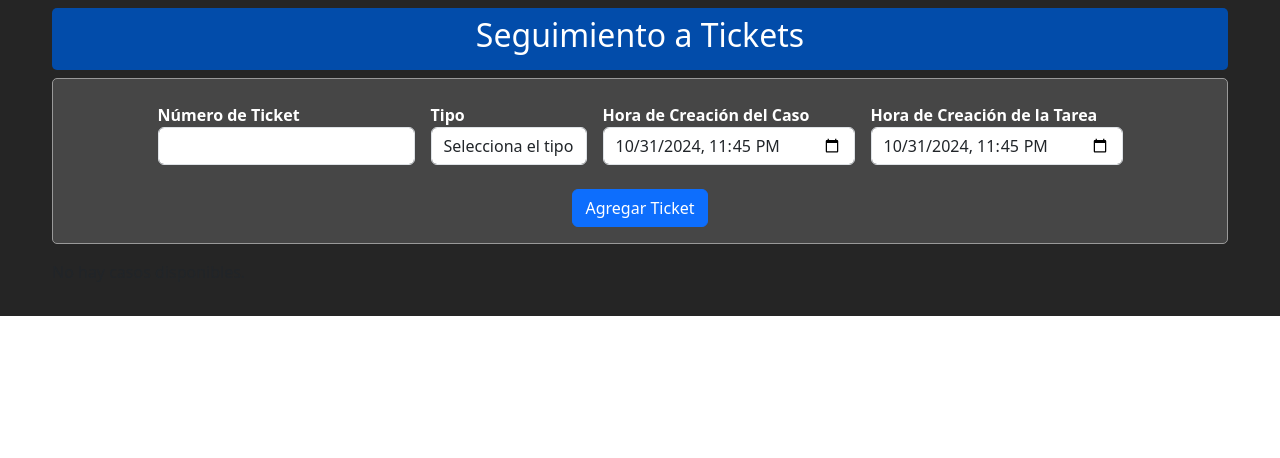
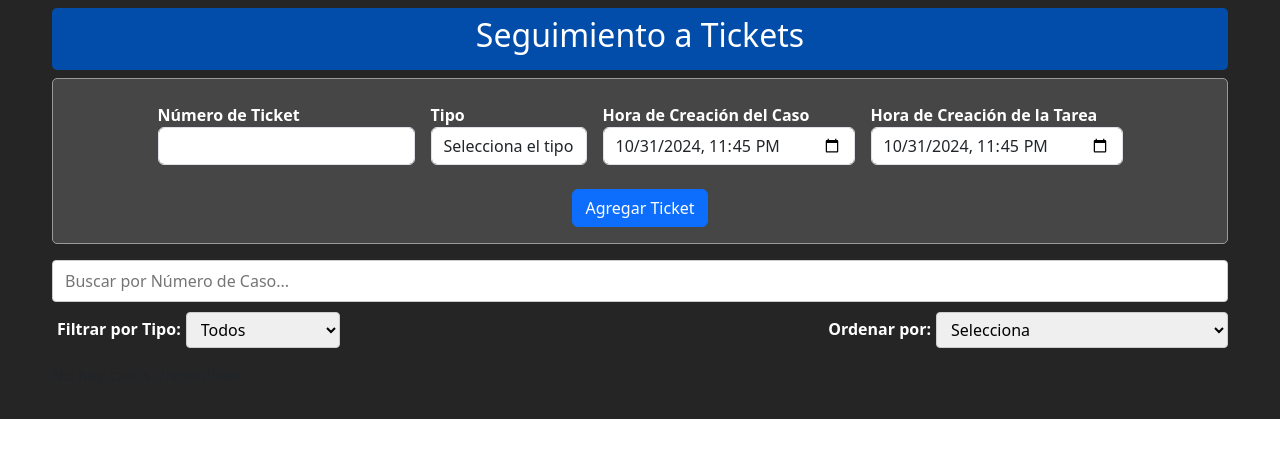
Before and after one commit to ACSBITMEN/Ticket-Time, a React (Vite) app in the folder TickeTime/: page / in a window 1280 px wide. Shown: the top 458 px of the page. Built offline with nearby package versions, Linux system fonts and the light colour scheme.

Commit message:
add Filtrado y Busqueda de casos, estilizados, logica en proceso

```diff
--- a/TickeTime/src/App.jsx
+++ b/TickeTime/src/App.jsx
@@ -3,7 +3,10 @@
 import { useState, useEffect } from 'react';
 import CaseForm from './components/CaseForm';
 import CaseList from './components/CaseList';
+import FilterBar from './components/FilterBar';
+import SearchBar from './components/SearchBar';
 import PropTypes from 'prop-types';
+import './styles/App.css'; // Asegúrate de tener estilos globales si es necesario
 
 function App() {
   // Función para inicializar los casos desde localStorage
@@ -30,10 +33,56 @@ function App() {
     setCases([...cases, newCase]);
   };
 
-  // **Añadir la función removeCase**
+  // Añadir la función removeCase
   const removeCase = (id) => {
     setCases((prevCases) => prevCases.filter((caseItem) => caseItem.id !== id));
   };
+
+  // Estados para filtrado y ordenamiento
+  const [filterType, setFilterType] = useState('');
+  const [sortOption, setSortOption] = useState('');
+
+  // Estado para búsqueda
+  const [searchQuery, setSearchQuery] = useState('');
+
+  // Función para filtrar, buscar y ordenar casos
+  const getFilteredSortedCases = () => {
+    let filteredCases = [...cases];
+
+    // Filtrado por tipo
+    if (filterType) {
+      filteredCases = filteredCases.filter((caseItem) => caseItem.type === filterType);
+    }
+
+    // Búsqueda por número de caso
+    if (searchQuery) {
+      filteredCases = filteredCases.filter((caseItem) =>
+        caseItem.caseNumber.toLowerCase().includes(searchQuery.toLowerCase())
+      );
+    }
+
+    // Ordenamiento
+    switch (sortOption) {
+      case 'caseNumberAsc':
+        filteredCases.sort((a, b) => a.caseNumber.localeCompare(b.caseNumber));
+        break;
+      case 'caseNumberDesc':
+        filteredCases.sort((a, b) => b.caseNumber.localeCompare(a.caseNumber));
+        break;
+      case 'creationTimeAsc':
+        filteredCases.sort((a, b) => a.caseCreationTime - b.caseCreationTime);
+        break;
+      case 'creationTimeDesc':
+        filteredCases.sort((a, b) => b.caseCreationTime - a.caseCreationTime);
+        break;
+      default:
+        break;
+    }
+
+    return filteredCases;
+  };
+
+  const displayedCases = getFilteredSortedCases();
 
   return (
     <div className='container'>
@@ -41,7 +90,15 @@ function App() {
         <h1 className="text-center">Seguimiento a Tickets</h1>
       </nav>
       <CaseForm addCase={addCase} />
-      <CaseList cases={cases} removeCase={removeCase} />
+      <SearchBar searchQuery={searchQuery} setSearchQuery={setSearchQuery} />
+      <FilterBar
+        filterType={filterType}
+        setFilterType={setFilterType}
+        sortOption={sortOption}
+        setSortOption={setSortOption}
+      />
+      {/* **Cambiar aquí para pasar los casos filtrados y ordenados** */}
+      <CaseList cases={displayedCases} removeCase={removeCase} />
     </div>
   );
 }
--- a/TickeTime/src/components/FilterBar.jsx
+++ b/TickeTime/src/components/FilterBar.jsx
@@ -0,0 +1,48 @@
+// src/components/FilterBar.jsx
+
+import PropTypes from 'prop-types';
+import '../styles/FilterBar.css';
+
+function FilterBar({ filterType, setFilterType, sortOption, setSortOption }) {
+  return (
+    <div className="filter-bar">
+      <div className="filter-group">
+        <label htmlFor="filterType">Filtrar por Tipo:</label>
+        <select
+          id="filterType"
+          value={filterType}
+          onChange={(e) => setFilterType(e.target.value)}
+        >
+          <option value="">Todos</option>
+          <option value="Requerimiento">Requerimiento</option>
+          <option value="Especial">Especial</option>
+          <option value="Falla">Falla</option>
+        </select>
+      </div>
+
+      <div className="filter-group">
+        <label htmlFor="sortOption">Ordenar por:</label>
+        <select
+          id="sortOption"
+          value={sortOption}
+          onChange={(e) => setSortOption(e.target.value)}
+        >
+          <option value="">Selecciona</option>
+          <option value="caseNumberAsc">Número de Caso (Ascendente)</option>
+          <option value="caseNumberDesc">Número de Caso (Descendente)</option>
+          <option value="creationTimeAsc">Fecha de Creación (Ascendente)</option>
+          <option value="creationTimeDesc">Fecha de Creación (Descendente)</option>
+        </select>
+      </div>
+    </div>
+  );
+}
+
+FilterBar.propTypes = {
+  filterType: PropTypes.string.isRequired,
+  setFilterType: PropTypes.func.isRequired,
+  sortOption: PropTypes.string.isRequired,
+  setSortOption: PropTypes.func.isRequired,
+};
+
+export default FilterBar;
--- a/TickeTime/src/components/SearchBar.jsx
+++ b/TickeTime/src/components/SearchBar.jsx
@@ -0,0 +1,24 @@
+// src/components/SearchBar.jsx
+
+import PropTypes from 'prop-types';
+import '../styles/SearchBar.css';
+
+function SearchBar({ searchQuery, setSearchQuery }) {
+  return (
+    <div className="search-bar">
+      <input
+        type="text"
+        placeholder="Buscar por Número de Caso..."
+        value={searchQuery}
+        onChange={(e) => setSearchQuery(e.target.value)}
+      />
+    </div>
+  );
+}
+
+SearchBar.propTypes = {
+  searchQuery: PropTypes.string.isRequired,
+  setSearchQuery: PropTypes.func.isRequired,
+};
+
+export default SearchBar;
--- a/TickeTime/src/styles/FilterBar.css
+++ b/TickeTime/src/styles/FilterBar.css
@@ -0,0 +1,25 @@
+/* src/styles/FilterBar.css */
+
+.filter-bar {
+  display: flex;
+  justify-content: space-between;
+  align-items: center;
+  margin: 10px 0 15px;
+}
+
+.filter-group {
+  display: flex;
+  flex-direction: row;
+}
+
+.filter-group label {
+  margin: 5px 5px;
+  font-weight: bold;
+  color: #fff;
+}
+
+.filter-group select {
+  padding: 5px 10px;
+  border-radius: 4px;
+  border: 1px solid #ccc;
+}
--- a/TickeTime/src/styles/SearchBar.css
+++ b/TickeTime/src/styles/SearchBar.css
@@ -0,0 +1,13 @@
+/* src/styles/SearchBar.css */
+
+.search-bar {
+  margin: 0;
+}
+
+.search-bar input {
+  width: 100%;
+  padding: 8px 12px;
+  border-radius: 4px;
+  border: 1px solid #ccc;
+  font-size: 16px;
+}
```
